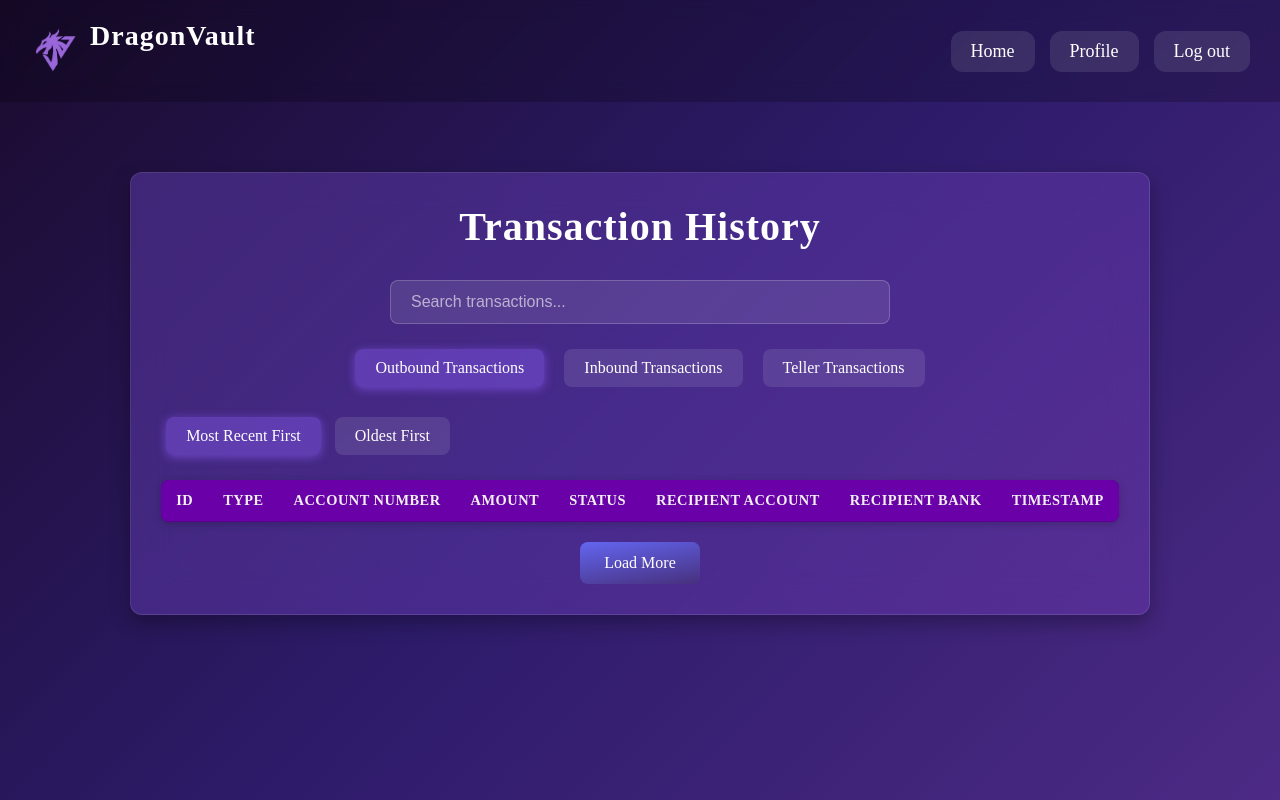
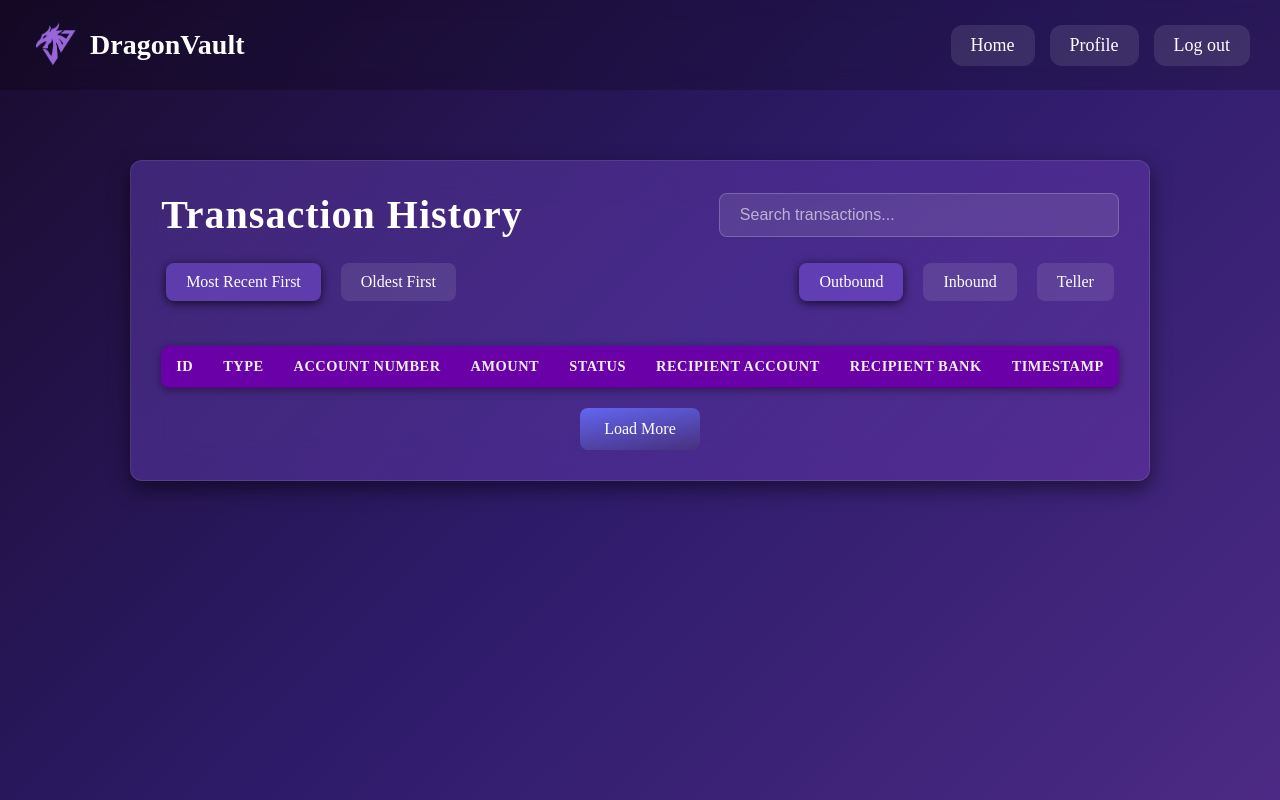
Before and after one commit to PUP-BSIT/project-dragonfly, a PHP site: page /Dragon_Vault/public/transaction_history.html in a window 1280 px wide. Run offline with PHP 8.4, Linux system fonts and the light colour scheme; lists and menus that the app fills with data are empty.

Commit message:
fix the buttons position (#89)

```diff
--- a/Dragon_Vault/public/css/transaction_page.css
+++ b/Dragon_Vault/public/css/transaction_page.css
@@ -15,7 +15,7 @@
     --container-bg-start: rgba(139, 92, 246, 0.3);
     --container-bg-end: rgba(168, 85, 247, 0.2);
     --container-border: rgba(255, 255, 255, 0.1);
-    --container-shadow: rgba(0, 0, 0, 0.3);
+    --container-shadow: rgba(0, 0, 0, 0.5);
 
     /* Accent Colors */
     --accent-purple-dark: #5a008c;
@@ -27,8 +27,8 @@
     --btn-bg-primary: rgba(255, 255, 255, 0.1);
     --btn-bg-hover: rgba(255, 255, 255, 0.2);
     --btn-bg-active: rgba(139, 92, 246, 0.4);
-    --btn-shadow-hover: rgba(139, 92, 246, 0.4);
-    --btn-shadow-active: rgba(139, 92, 246, 0.6);
+    --btn-shadow-hover: rgba(0, 0, 0, 0.6);
+    --btn-shadow-active: rgba(0, 0, 0, 0.7);
 
     /* Input Colors */
     --input-border: rgba(255, 255, 255, 0.2);
@@ -39,12 +39,12 @@
     /* Load More Button */
     --loadmore-bg-start: #6366f1;
     --loadmore-bg-end: #47307d;
-    --loadmore-shadow: rgba(99, 102, 241, 0.4);
+    --loadmore-shadow: rgba(0, 0, 0, 0.6);
     --loadmore-disabled: rgba(255, 255, 255, 0.1);
 
     /* Table Colors */
     --table-border: #5a008c;
-    --table-shadow: rgba(0, 0, 0, 0.2);
+    --table-shadow: rgba(0, 0, 0, 0.4);
 
     /* Spacing Variables */
     --container-max-width: 1200px;
@@ -90,15 +90,74 @@
     border: 1px solid var(--container-border);
     display: flex;
     flex-direction: column;
+    box-sizing: border-box;
 }
 
-h1 {
-    text-align: center;
-    color: var(--text-primary);
-    margin-bottom: 30px;
+/* Header Layout */
+.header-section {
+    display: flex;
+    align-items: center;
+    justify-content: space-between;
+    margin-bottom: 20px;
+    gap: 20px;
+}
+
+.header-section h1 {
+    margin: 0;
     font-size: var(--font-size-h1);
     font-weight: bold;
     letter-spacing: var(--letter-spacing-h1);
+    color: var(--text-primary);
+    flex-shrink: 0;
+}
+
+.header-section .search-container {
+    margin: 0;
+    flex: 1;
+    max-width: 400px;
+}
+
+/* Controls Section */
+.controls-section {
+    display: flex;
+    justify-content: space-between;
+    align-items: center;
+    margin-bottom: 20px;
+    gap: 20px;
+}
+
+.sort-controls {
+    display: flex;
+    gap: 10px;
+    flex-wrap: wrap;
+}
+
+.transaction-tabs {
+    display: flex;
+    gap: 10px;
+    flex-wrap: wrap;
+}
+
+#transaction-search {
+    width: 100%;
+    padding: 12px 20px;
+    border: 1px solid var(--input-border);
+    border-radius: var(--border-radius-small);
+    background-color: var(--input-bg);
+    color: var(--text-primary);
+    font-size: var(--font-size-base);
+    outline: none;
+    transition: border-color 0.3s ease, box-shadow 0.3s ease;
+    box-sizing: border-box;
+}
+
+#transaction-search::placeholder {
+    color: var(--text-placeholder);
+}
+
+#transaction-search:focus {
+    border-color: var(--input-focus-border);
+    box-shadow: 0 0 0 3px var(--input-focus-shadow);
 }
 
 h2 {
@@ -111,41 +170,6 @@
     padding-bottom: 10px;
 }
 
-.transaction-tabs {
-    display: flex;
-    gap: 10px;
-    margin-bottom: 20px;
-    justify-content: center;
-    flex-wrap: wrap;
-}
-
-.search-container {
-    margin-bottom: 20px;
-    text-align: center;
-}
-
-#transaction-search {
-    width: 100%;
-    max-width: 500px;
-    padding: 12px 20px;
-    border: 1px solid var(--input-border);
-    border-radius: var(--border-radius-small);
-    background-color: var(--input-bg);
-    color: var(--text-primary);
-    font-size: var(--font-size-base);
-    outline: none;
-    transition: border-color 0.3s ease, box-shadow 0.3s ease;
-}
-
-#transaction-search::placeholder {
-    color: var(--text-placeholder);
-}
-
-#transaction-search:focus {
-    border-color: var(--input-focus-border);
-    box-shadow: 0 0 0 3px var(--input-focus-shadow);
-}
-
 /* Button Formatting (General) */
 .tab-btn,
 .sort-btn {
@@ -156,16 +180,16 @@
     background: var(--btn-bg-primary);
     color: var(--text-primary);
     cursor: pointer;
-    transition: all 0.3s ease;
+    transition: background-color 0.3s ease, box-shadow 0.3s ease;
     font-size: var(--font-size-base);
     margin: 5px;
+    white-space: nowrap;
 }
 
 .tab-btn:hover,
 .sort-btn:hover {
     box-shadow: 0 4px 10px var(--btn-shadow-hover);
     background: var(--btn-bg-hover);
-    transform: translateY(-2px);
 }
 
 .tab-btn.active,
@@ -183,14 +207,21 @@
     display: flex;
 }
 
+/* Table Container for horizontal scrolling */
+.table-container {
+    overflow-x: auto;
+    margin-top: 20px;
+    border-radius: var(--border-radius-small);
+    box-shadow: 0 2px 8px var(--table-shadow);
+}
+
 .transaction-table {
     width: 100%;
+    min-width: 800px; /* Minimum width to prevent crushing */
     border-collapse: collapse;
-    margin-top: 20px;
     background-color: var(--accent-purple-table);
     border-radius: var(--border-radius-small);
     overflow: hidden;
-    box-shadow: 0 2px 8px var(--table-shadow);
 }
 
 .transaction-table th,
@@ -199,6 +230,8 @@
     text-align: left;
     color: var(--text-secondary);
     border-bottom: 1px solid var(--table-border);
+    word-wrap: break-word;
+    white-space: nowrap;
 }
 
 .transaction-table th {
@@ -207,6 +240,9 @@
     text-transform: uppercase;
     font-size: var(--font-size-table);
     letter-spacing: var(--letter-spacing-table);
+    position: sticky;
+    top: 0;
+    z-index: 1;
 }
 
 .transaction-table tr:hover {
@@ -227,206 +263,295 @@
     color: var(--text-primary);
     font-size: var(--font-size-base);
     cursor: pointer;
-    transition: all 0.3s ease;
+    transition: box-shadow 0.3s ease;
     font-family: var(--secondary-font);
 }
 
 .load-more-btn:hover {
-    transform: translateY(-2px);
     box-shadow: 0 6px 20px var(--loadmore-shadow);
 }
 
 .load-more-btn:disabled {
     background: var(--loadmore-disabled);
     cursor: not-allowed;
-    transform: none;
     box-shadow: none;
 }
 
-/* Mobile S */
-@media (max-width: 320px) {
+/* RESPONSIVE DESIGN */
+
+/* Large Desktop (1200px+) - Default styles above */
+
+/* Desktop/Laptop (992px - 1199px) */
+@media (max-width: 1199px) {
     .transactions-container {
-        margin: 8px;
-        padding: 8px;
-        max-width: 100vw;
+        margin: 30px;
+        padding: 25px;
+    }
+}
+
+/* Tablet (768px - 991px) */
+@media (max-width: 991px) {
+    .transactions-container {
+        margin: 25px;
+        padding: 20px;
     }
 
-    h1 {
-        font-size: 1.3em;
-        margin-bottom: 16px;
+    .header-section {
+        flex-direction: column;
+        align-items: stretch;
+        gap: 15px;
     }
 
-    h2 {
-        font-size: 1em;
-        margin-top: 20px;
-        margin-bottom: 10px;
-        padding-bottom: 5px;
+    .header-section h1 {
+        text-align: center;
+        font-size: 2em;
+    }
+
+    .header-section .search-container {
+        max-width: 100%;
+    }
+
+    .controls-section {
+        flex-direction: column;
+        gap: 15px;
+    }
+
+    .sort-controls {
+        justify-content: center;
     }
 
     .transaction-tabs {
-        flex-direction: column;
-        gap: 5px;
-        margin-bottom: 10px;
+        justify-content: center;
+    }
+
+    .transaction-table {
+        min-width: 700px;
+    }
+}
+
+/* Mobile Large (481px - 767px) */
+@media (max-width: 767px) {
+    .transactions-container {
+        margin: 20px;
+        padding: 18px;
+    }
+
+    .header-section h1 {
+        font-size: 1.8em;
+    }
+
+    .transaction-table {
+        min-width: 600px;
+        font-size: 0.8em;
+    }
+
+    .transaction-table th,
+    .transaction-table td {
+        padding: 8px 10px;
+    }
+
+    .table-container {
+        /* Add subtle scrollbar styling */
+        scrollbar-width: thin;
+        scrollbar-color: var(--accent-purple-medium) var(--accent-purple-table);
+    }
+
+    .table-container::-webkit-scrollbar {
+        height: 8px;
+    }
+
+    .table-container::-webkit-scrollbar-track {
+        background: var(--accent-purple-table);
+    }
+
+    .table-container::-webkit-scrollbar-thumb {
+        background: var(--accent-purple-medium);
+        border-radius: 4px;
+    }
+}
+
+/* Mobile Medium (376px - 480px) */
+@media (max-width: 480px) {
+    .transactions-container {
+        margin: 15px;
+        padding: 15px;
+    }
+
+    .header-section h1 {
+        font-size: 1.5em;
     }
 
     .tab-btn,
     .sort-btn {
-        font-size: 13px;
-        padding: 7px 10px;
-        margin: 3px 0;
-        width: 100%;
-    }
-
-    .search-container {
-        margin-bottom: 10px;
+        padding: 8px 16px;
+        font-size: 14px;
+        margin: 3px;
     }
 
     #transaction-search {
-        max-width: 100vw;
-        font-size: 13px;
-        padding: 8px 10px;
+        padding: 10px 16px;
+        font-size: 14px;
+    }
+
+    .transaction-table {
+        min-width: 550px;
+        font-size: 0.75em;
     }
 
     .transaction-table th,
     .transaction-table td {
-        padding: 7px 8px;
-        font-size: 12px;
+        padding: 6px 8px;
+    }
+
+    .load-more-btn {
+        font-size: 14px;
+        padding: 10px 20px;
+    }
+
+    h2 {
+        font-size: 1.4em;
+        margin-top: 25px;
+        margin-bottom: 15px;
+    }
+}
+
+/* Mobile Small (320px - 375px) */
+@media (max-width: 375px) {
+    .transactions-container {
+        margin: 10px;
+        padding: 12px;
+        max-width: calc(100vw - 20px);
+    }
+
+    .header-section h1 {
+        font-size: 1.3em;
+        margin-bottom: 15px;
+    }
+
+    .tab-btn,
+    .sort-btn {
+        padding: 6px 12px;
+        font-size: 13px;
+        margin: 2px;
+    }
+
+    #transaction-search {
+        padding: 8px 12px;
+        font-size: 13px;
+    }
+
+    .transaction-table {
+        min-width: 500px;
+        font-size: 0.7em;
+    }
+
+    .transaction-table th,
+    .transaction-table td {
+        padding: 5px 6px;
     }
 
     .load-more-btn {
         font-size: 13px;
-        padding: 8px 12px;
+        padding: 8px 16px;
+    }
+
+    h2 {
+        font-size: 1.2em;
+        margin-top: 20px;
+        margin-bottom: 12px;
+    }
+
+    .controls-section {
+        gap: 10px;
     }
 }
 
-/* Mobile M */
-@media (max-width: 376px) {
+/* Mobile Extra Small (240px - 319px) */
+@media (max-width: 319px) {
     .transactions-container {
-        margin: 12px;
+        margin: 8px;
         padding: 10px;
-        max-width: 100vw;
+        max-width: calc(100vw - 16px);
     }
 
-    h1 {
+    .header-section h1 {
         font-size: 1.1em;
-        margin-bottom: 12px;
-    }
-
-    h2 {
-        font-size: 0.95em;
-        margin-top: 14px;
-        margin-bottom: 8px;
-        padding-bottom: 4px;
-    }
-
-    .transaction-tabs {
-        flex-direction: column;
-        gap: 4px;
-        margin-bottom: 8px;
-    }
-
-    .tab-btn,
-    .sort-btn {
-        font-size: 12px;
-        padding: 6px 8px;
-        margin: 2px 0;
-        width: 100%;
-    }
-
-    .search-container {
-        margin-bottom: 8px;
-    }
-
-    #transaction-search {
-        max-width: 100vw;
-        font-size: 12px;
-        padding: 7px 8px;
-    }
-
-    .transaction-table th,
-    .transaction-table td {
-        padding: 6px 6px;
-        font-size: 11px;
-    }
-
-    .load-more-btn {
-        font-size: 12px;
-        padding: 7px 10px;
-    }
-}
-
-/* Mobile L */
-@media (max-width: 426px) {
-    .transactions-container {
-        margin: 16px;
-        padding: 12px;
-        max-width: 80vw;
-    }
-
-    h1 {
-        font-size: 1.5em;
-        margin-bottom: 18px;
-    }
-
-    h2 {
-        font-size: 1.1em;
-        margin-top: 18px;
-        margin-bottom: 12px;
-        padding-bottom: 6px;
-    }
-
-    .transaction-tabs {
-        flex-direction: column;
-        gap: 6px;
         margin-bottom: 12px;
     }
 
     .tab-btn,
     .sort-btn {
-        font-size: 14px;
-        padding: 8px 12px;
-        margin: 4px 0;
-        width: 100%;
-    }
-
-    .search-container {
-        margin-bottom: 12px;
+        padding: 5px 10px;
+        font-size: 12px;
+        margin: 1px;
     }
 
     #transaction-search {
-        max-width: 100vw;
-        font-size: 14px;
-        padding: 9px 12px;
+        padding: 6px 10px;
+        font-size: 12px;
+    }
+
+    .transaction-table {
+        min-width: 450px;
+        font-size: 0.65em;
     }
 
     .transaction-table th,
     .transaction-table td {
-        padding: 8px 10px;
-        font-size: 13px;
+        padding: 4px 5px;
     }
 
     .load-more-btn {
-        font-size: 14px;
-        padding: 9px 14px;
+        font-size: 12px;
+        padding: 6px 12px;
+    }
+
+    h2 {
+        font-size: 1em;
+        margin-top: 15px;
+        margin-bottom: 10px;
     }
 }
 
-@media (max-width: 768px) {
+/* Landscape phone orientation */
+@media (max-height: 500px) and (orientation: landscape) {
     .transactions-container {
-        margin: 20px;
-        padding: 20px;
+        margin: 10px;
+        padding: 15px;
     }
 
-    .transaction-tabs {
-        flex-direction: column;
+    .header-section h1 {
+        font-size: 1.4em;
     }
 
-    .tab-btn {
-        width: 100%;
+    h2 {
+        margin-top: 20px;
+        margin-bottom: 10px;
+    }
+}
+
+/* Ensure tables are always visible with proper overflow handling */
+@media (max-width: 991px) {
+    .table-container {
+        position: relative;
     }
 
-    .transaction-table {
-        display: block;
-        overflow-x: auto;
+    .table-container::after {
+        content: "← Scroll to view more →";
+        position: absolute;
+        bottom: -25px;
+        left: 50%;
+        transform: translateX(-50%);
+        font-size: 12px;
+        color: var(--text-placeholder);
+        opacity: 0.7;
+        pointer-events: none;
     }
 }
+
+/* Hide scroll hint on larger screens */
+@media (min-width: 992px) {
+    .table-container::after {
+        display: none;
+    }
+}
--- a/Dragon_Vault/public/js/transaction_history.js
+++ b/Dragon_Vault/public/js/transaction_history.js
@@ -242,7 +242,8 @@
 
     // Display transactions
     if (transactionsToShow.length === 0 && state[type].currentPage === 1) {
-        tableBody.innerHTML = `<tr><td colspan="8" style="text-align: center;">No transactions found.</td></tr>`;
+        const colSpan = type === 'teller' ? 5 : 8;
+        tableBody.innerHTML = `<tr><td colspan="${colSpan}" style="text-align: center;">No transactions found.</td></tr>`;
     } else {
         transactionsToShow.forEach(tx => {
             const row = document.createElement("tr");
@@ -250,35 +251,35 @@
             switch(type) {
                 case 'outbound':
                     row.innerHTML = `
-                        <td>${tx.user_transaction_id}</td>
-                        <td>${tx.transaction_type}</td>
-                        <td>${tx.account_number || 'N/A'}</td>
-                        <td>&#8369;${parseFloat(tx.amount).toFixed(2)}</td>
-                        <td>${tx.status}</td>
-                        <td>${tx.recipient_account_number || 'N/A'}</td>
-                        <td>${tx.recipient_bank_code || 'N/A'}</td>
-                        <td>${new Date(tx.transaction_timestamp).toLocaleString()}</td>
+                        <td data-label="ID">${tx.user_transaction_id}</td>
+                        <td data-label="Type">${tx.transaction_type}</td>
+                        <td data-label="Account Number">${tx.account_number || 'N/A'}</td>
+                        <td data-label="Amount">&#8369;${parseFloat(tx.amount).toFixed(2)}</td>
+                        <td data-label="Status">${tx.status}</td>
+                        <td data-label="Recipient Account">${tx.recipient_account_number || 'N/A'}</td>
+                        <td data-label="Recipient Bank">${tx.recipient_bank_code || 'N/A'}</td>
+                        <td data-label="Timestamp">${new Date(tx.transaction_timestamp).toLocaleString()}</td>
                     `;
                     break;
                 case 'inbound':
                     row.innerHTML = `
-                        <td>${tx.user_transaction_id}</td>
-                        <td>${tx.transaction_type}</td>
-                        <td>${tx.recipient_account_number || 'N/A'}</td>
-                        <td>&#8369;${parseFloat(tx.amount).toFixed(2)}</td>
-                        <td>${tx.status}</td>
-                        <td>${tx.account_number || 'N/A'}</td>
-                        <td>${tx.recipient_bank_code || 'N/A'}</td>
-                        <td>${new Date(tx.transaction_timestamp).toLocaleString()}</td>
+                        <td data-label="ID">${tx.user_transaction_id}</td>
+                        <td data-label="Type">${tx.transaction_type}</td>
+                        <td data-label="Account Number">${tx.recipient_account_number || 'N/A'}</td>
+                        <td data-label="Amount">&#8369;${parseFloat(tx.amount).toFixed(2)}</td>
+                        <td data-label="Status">${tx.status}</td>
+                        <td data-label="Sender Account">${tx.account_number || 'N/A'}</td>
+                        <td data-label="Sender Bank">${tx.recipient_bank_code || 'N/A'}</td>
+                        <td data-label="Timestamp">${new Date(tx.transaction_timestamp).toLocaleString()}</td>
                     `;
                     break;
                 case 'teller':
                     row.innerHTML = `
-                        <td>${tx.teller_transaction_id}</td>
-                        <td>${tx.transaction_type}</td>
-                        <td>&#8369;${parseFloat(tx.amount).toFixed(2)}</td>
-                        <td>${tx.teller_first_name} ${tx.teller_last_name}</td>
-                        <td>${new Date(tx.transaction_timestamp).toLocaleString()}</td>
+                        <td data-label="ID">${tx.teller_transaction_id}</td>
+                        <td data-label="Type">${tx.transaction_type}</td>
+                        <td data-label="Amount">&#8369;${parseFloat(tx.amount).toFixed(2)}</td>
+                        <td data-label="Teller">${tx.teller_first_name} ${tx.teller_last_name}</td>
+                        <td data-label="Timestamp">${new Date(tx.transaction_timestamp).toLocaleString()}</td>
                     `;
                     break;
             }
--- a/Dragon_Vault/public/transaction_history.html
+++ b/Dragon_Vault/public/transaction_history.html
@@ -54,28 +54,19 @@
 
         <main class="main-content">
             <div class="transactions-container">
+                <!-- Header Section with Title and Search -->
+                <div class="header-section">
                     <h1>Transaction History</h1>
-
                     <div class="search-container">
                         <input
                             type="text"
                             id="transaction-search"
                             placeholder="Search transactions..." />
                     </div>
-
-                <div class="transaction-tabs">
-                    <button class="tab-btn active" data-tab="outbound">
-                        Outbound Transactions
-                    </button>
-                    <button class="tab-btn" data-tab="inbound">
-                        Inbound Transactions
-                    </button>
-                    <button class="tab-btn" data-tab="teller">
-                        Teller Transactions
-                    </button>
                 </div>
 
-                <div class="tab-content active" id="outbound-tab">
+                <!-- Controls Section with Sort and Tab Buttons -->
+                <div class="controls-section">
                     <div class="sort-controls">
                         <button
                             class="sort-btn active"
@@ -90,6 +81,22 @@
                             Oldest First
                         </button>
                     </div>
+
+                    <div class="transaction-tabs">
+                        <button class="tab-btn active" data-tab="outbound">
+                            Outbound
+                        </button>
+                        <button class="tab-btn" data-tab="inbound">
+                            Inbound
+                        </button>
+                        <button class="tab-btn" data-tab="teller">
+                            Teller
+                        </button>
+                    </div>
+                </div>
+
+                <div class="tab-content active" id="outbound-tab">
+                    <div class="table-container">
                         <table class="transaction-table">
                             <thead>
                                 <tr>
@@ -107,6 +114,7 @@
                                 <!-- User outbound transactions will be populated here -->
                             </tbody>
                         </table>
+                    </div>
                     <div class="load-more-container">
                         <button class="load-more-btn" id="load-more-outbound">
                             Load More
@@ -115,20 +123,7 @@
                 </div>
 
                 <div class="tab-content" id="inbound-tab">
-                    <div class="sort-controls">
-                        <button
-                            class="sort-btn active"
-                            data-sort-order="DESC"
-                            data-type="inbound">
-                            Most Recent First
-                        </button>
-                        <button
-                            class="sort-btn"
-                            data-sort-order="ASC"
-                            data-type="inbound">
-                            Oldest First
-                        </button>
-                    </div>
+                    <div class="table-container">
                         <table class="transaction-table">
                             <thead>
                                 <tr>
@@ -146,6 +141,7 @@
                                 <!-- User inbound transactions will be populated here -->
                             </tbody>
                         </table>
+                    </div>
                     <div class="load-more-container">
                         <button class="load-more-btn" id="load-more-inbound">
                             Load More
@@ -154,20 +150,7 @@
                 </div>
 
                 <div class="tab-content" id="teller-tab">
-                    <div class="sort-controls">
-                        <button
-                            class="sort-btn active"
-                            data-sort-order="DESC"
-                            data-type="teller">
-                            Most Recent First
-                        </button>
-                        <button
-                            class="sort-btn"
-                            data-sort-order="ASC"
-                            data-type="teller">
-                            Oldest First
-                        </button>
-                    </div>
+                    <div class="table-container">
                         <table class="transaction-table">
                             <thead>
                                 <tr>
@@ -182,6 +165,7 @@
                                 <!-- Teller transactions will be populated here -->
                             </tbody>
                         </table>
+                    </div>
                     <div class="load-more-container">
                         <button class="load-more-btn" id="load-more-teller">
                             Load More
```
Lines whose indentation alone changed are shown as unchanged.
